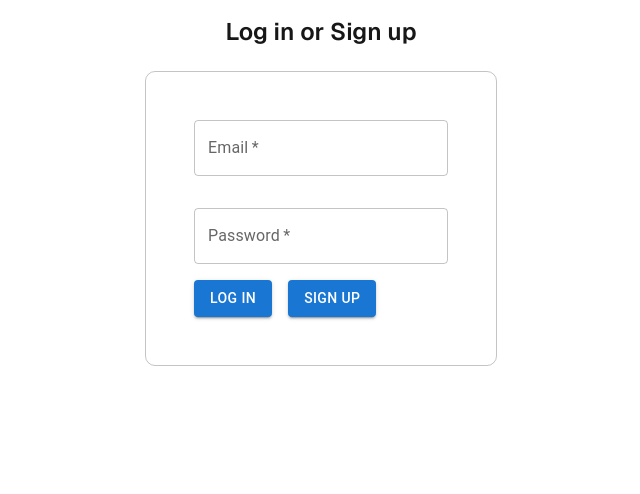
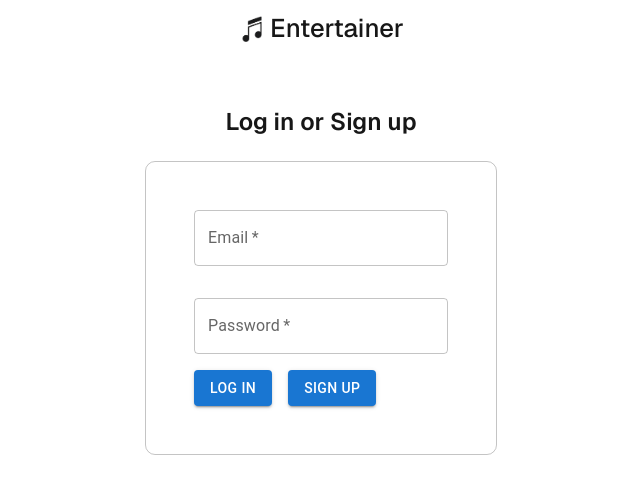
Before and after one commit to peterkoopman/entertainer, a Next.js app: page /login in a window 1280 px wide. Shown: the top 494 px of the page, without its empty margins (319-959 px from the left). Built offline with nearby package versions, Linux system fonts and the light colour scheme.

Commit message:
Add logo to login page

```diff
--- a/src/app/login/login.module.css
+++ b/src/app/login/login.module.css
@@ -0,0 +1,4 @@
+.logo {
+  text-align: center;
+  margin-bottom: 3rem;
+}
--- a/src/app/login/page.tsx
+++ b/src/app/login/page.tsx
@@ -3,12 +3,17 @@
 import { login, signup } from './actions';
 import { Button, TextField, ThemeProvider } from '@mui/material';
 import { theme } from '@/utils/muiThemes';
+import Logo from '@/components/Logo/Logo';
+import style from './login.module.css';
 
 export default function LoginPage() {
   return (
     <main>
       <ThemeProvider theme={theme}>
         <div className="utility-page">
+          <div className={style.logo}>
+            <Logo closed={false} />
+          </div>
           <h2>Log in or Sign up</h2>
           <form className="login-form">
             <TextField name="email" type="email" required label="Email">
```
